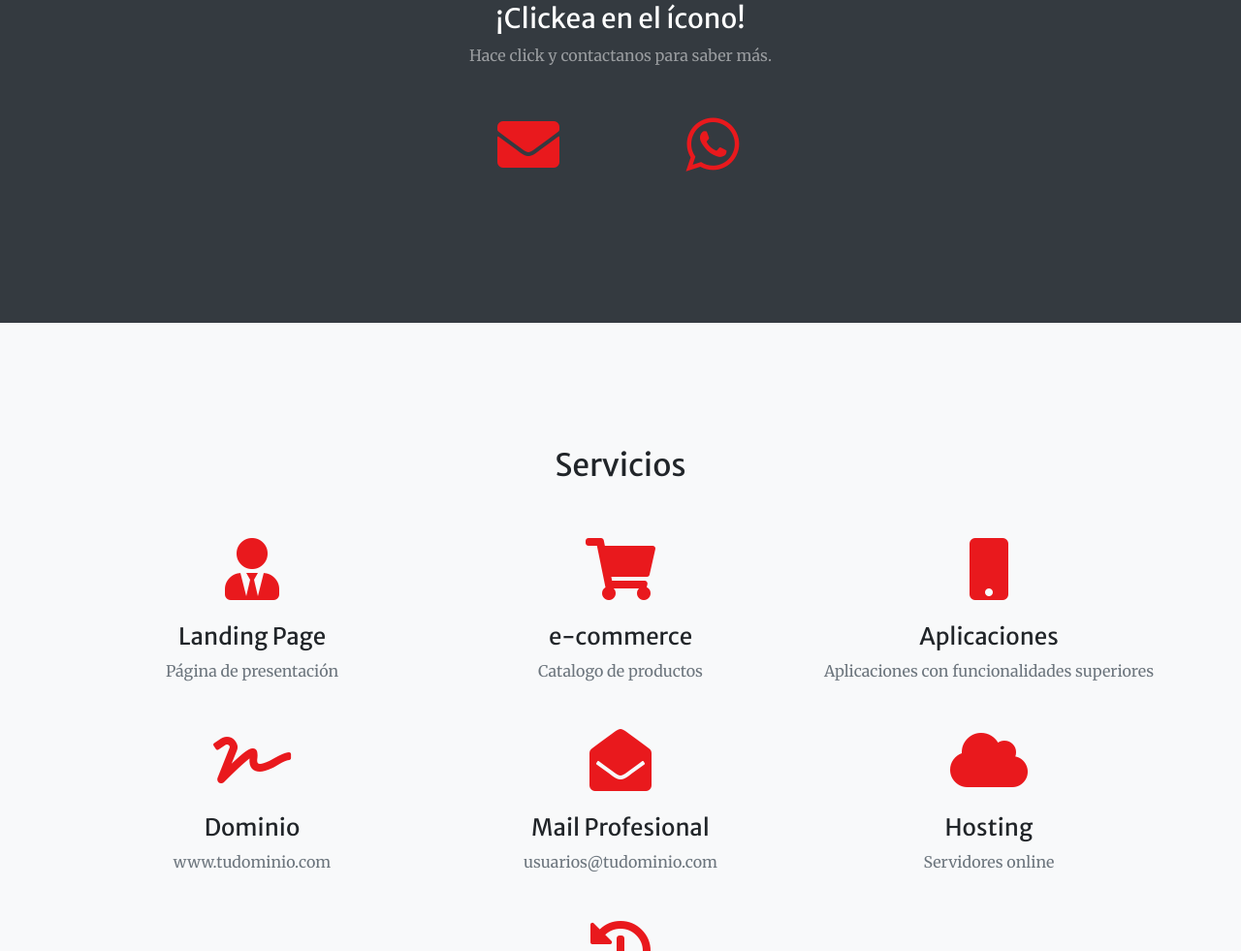
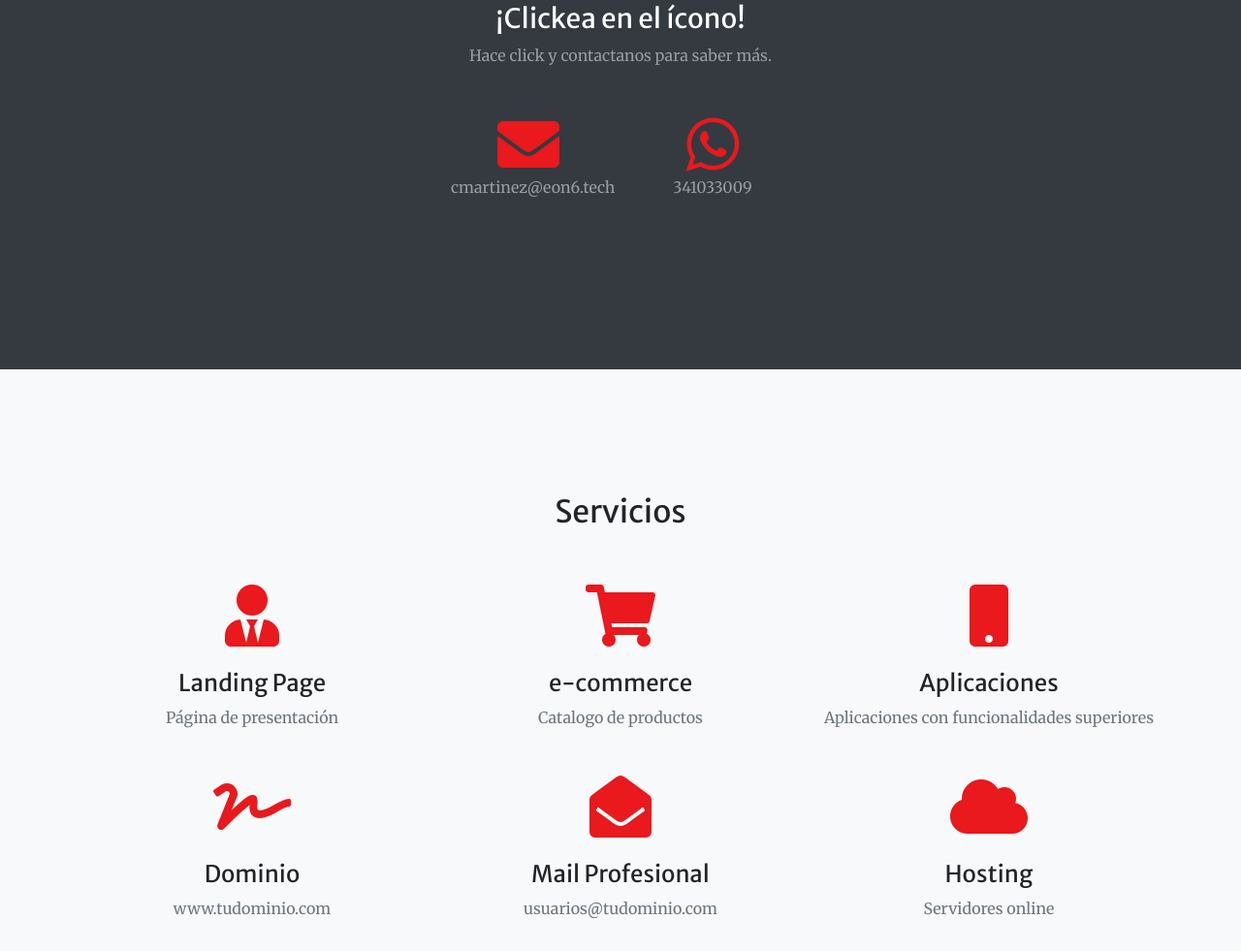
Before and after one commit to cris1ian/eon6-web, a website with bundled scripts: page index.html in a window 1280 px wide. Shown: the part 925-1906 px from the top of the page at 97% size. Built offline with nearby package versions, Linux system fonts and the light colour scheme; a script that the page names is missing.

Commit message:
Agregados mail y nro de forma escrita en la segunda seccion

```diff
--- a/index.html
+++ b/index.html
@@ -104,12 +104,14 @@
             <div class="col-6 col-md-3 text-center my-4">
               <a href="mailto:cmartinez@eon6.tech">
                 <i class="contact-me fas fa-4x fa-envelope"></i>
+                <p class="text-white-50 mb-4">cmartinez@eon6.tech</p>
               </a>
             </div>
             <div class="col-6 col-md-3 text-center my-4">
               <a href="https://api.whatsapp.com/send?phone=543413033009&text=%C2%A1Hola%20Eon6!%20Quisiera%20consultarles%20acerca%20de..."
                 target="_blank">
                 <i class="contact-me fa fa-4x fa-whatsapp"></i>
+                <p class="text-white-50 mb-4">341033009</p>
               </a>
             </div>
           </div>
--- a/vendor/fontawesome-free/package.json
+++ b/vendor/fontawesome-free/package.json
@@ -2,7 +2,7 @@
   "_args": [
     [
       "@fortawesome/fontawesome-free@5.8.1",
-      "D:\\Angular\\Angular2\\startbootstrap-creative-gh-pages"
+      "/home/burgardt/projects/eon6-web"
     ]
   ],
   "_from": "@fortawesome/fontawesome-free@5.8.1",
@@ -27,7 +27,7 @@
   ],
   "_resolved": "https://registry.npmjs.org/@fortawesome/fontawesome-free/-/fontawesome-free-5.8.1.tgz",
   "_spec": "5.8.1",
-  "_where": "D:\\Angular\\Angular2\\startbootstrap-creative-gh-pages",
+  "_where": "/home/burgardt/projects/eon6-web",
   "author": {
     "name": "Dave Gandy",
     "email": "dave@fontawesome.com",
```
Also changed, not shown: 2 other files.
